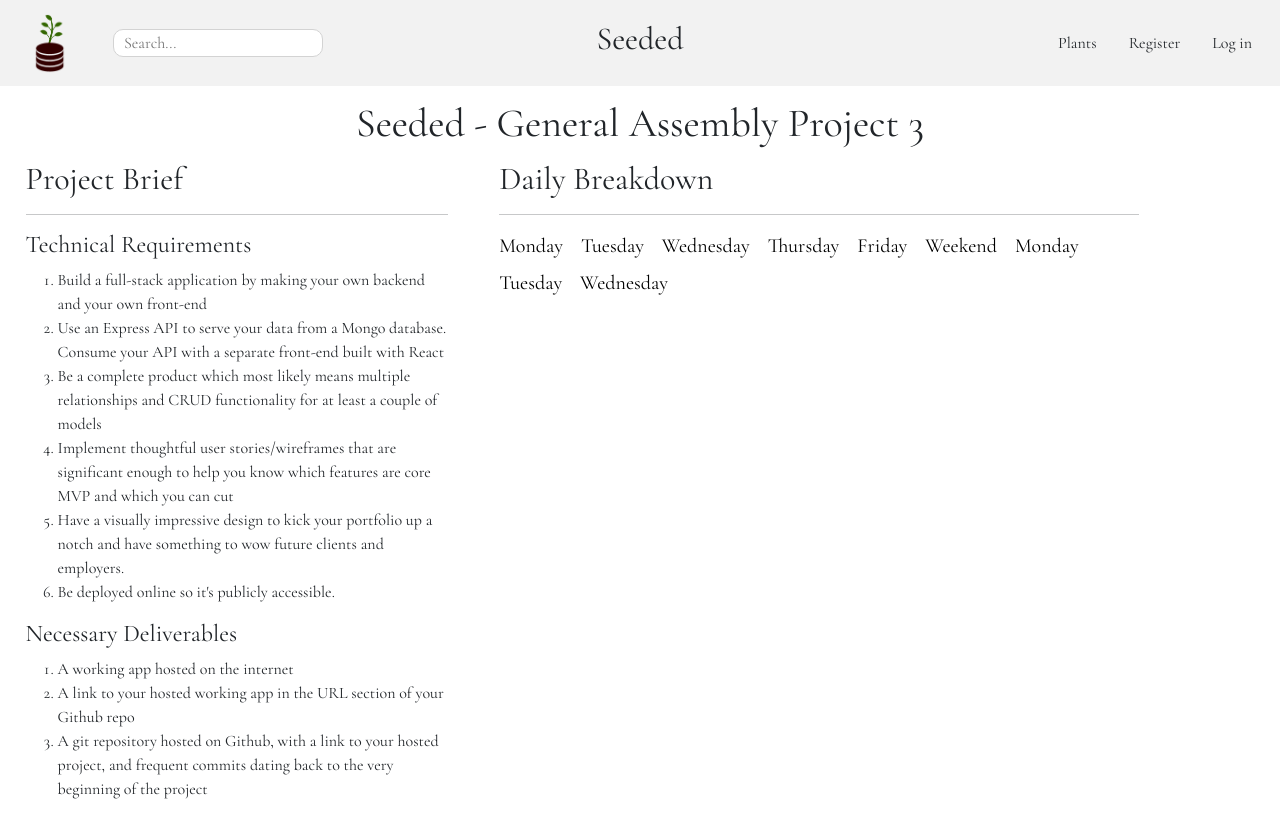
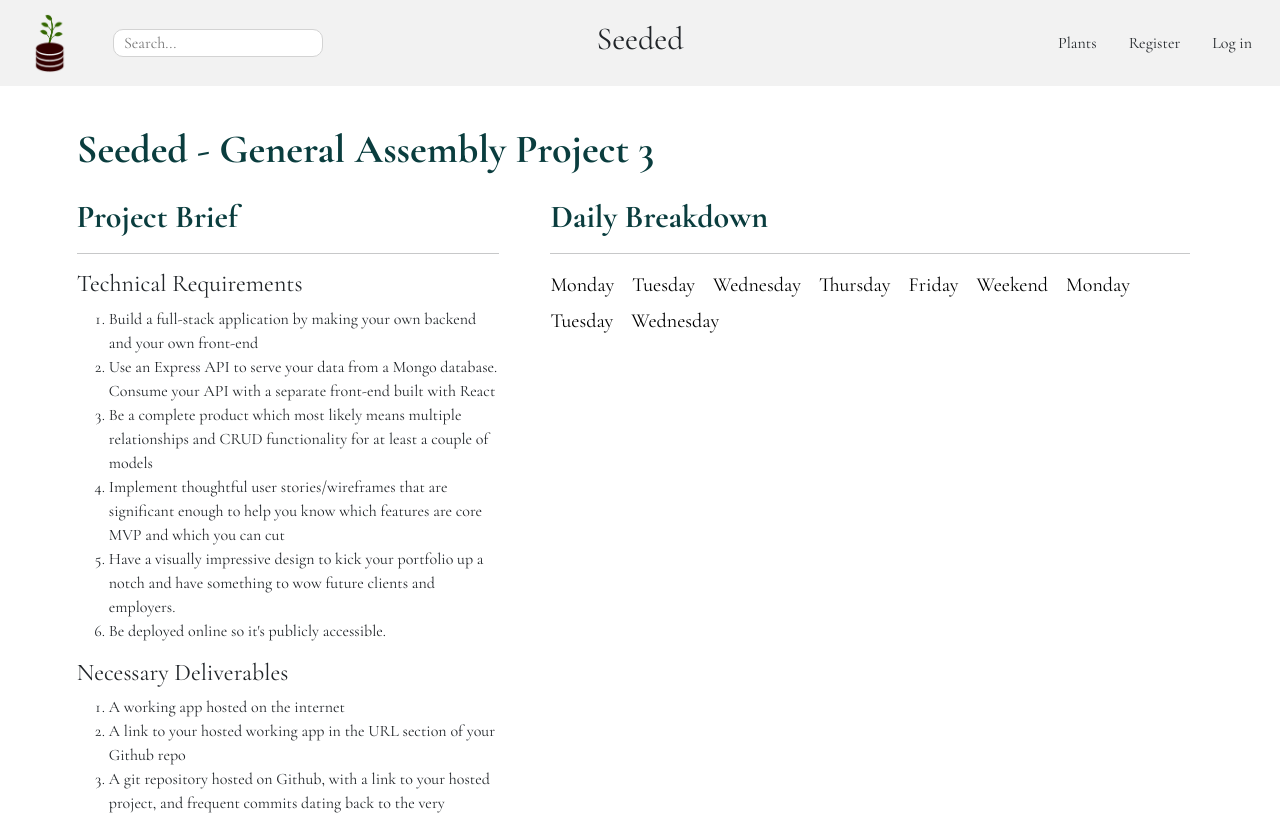
Before and after one commit to jackbdr/Project-3, a React (Create React App) app in the folder client/: page /aboutus in a window 1280 px wide. Shown: the top 815 px of the page. Built offline with nearby package versions, Linux system fonts and the light colour scheme.

Commit message:
changes on local branch

```diff
--- a/client/src/components/plants/PlantDetail.js
+++ b/client/src/components/plants/PlantDetail.js
@@ -131,8 +131,6 @@ const PlantDetail = () => {
           Authorization: `Bearer ${getToken()}`,
         }
       })
-      // console.log(data)
-      // navigate(`/api/plants/${id}/comments/${data._id}`)
     } catch (err) {
       setErrors(err.response.data)
     }
--- a/client/src/components/plants/PlantOverview.js
+++ b/client/src/components/plants/PlantOverview.js
@@ -331,8 +331,7 @@ const PlantOverview = () => {
           </div>
           {isUserAuth() ?
             <div className='addplant'>
-              <p>Do <span className='italic'>you</span> know your plants?</p>
-              <p>Why not add to the collection!</p>
+              <p>Do <span className='italic'>you</span> know your plants? Why not add to the collection!</p>
               <Link className='btn add-button' to='/plants/add'>Add a plant</Link>
             </div>
             :
--- a/client/src/components/styles/components/aboutus.scss
+++ b/client/src/components/styles/components/aboutus.scss
@@ -6,14 +6,20 @@
 
 .aboutus-left{
   width: 33%;
-  margin-left: 2%;
+  margin-left: 6%;
   margin-right: 4%;
+  h2{
+    font-weight: bold;
+    color:#0A3D3E;
+  }
 }
 .aboutus-right{
   width: 50%;
-  margin-right: 2%;
+  margin-right: 5%;
   h2{
     margin-bottom: 0;
+    font-weight: bold;
+    color:#0A3D3E;
   }
   button{
     background-color: white;
@@ -28,8 +34,9 @@
 }
 
 #credits{
-  margin-left: 2%;
+  margin-left: 6%;
   margin-top: 2%;
+  margin-bottom: 5%;
   width: 33%;
   a{
     text-decoration: none;
@@ -38,6 +45,10 @@
   }
 }
 #aboutus-header{
-  margin-top: 1%;
-  margin-bottom: 1%;
+  margin-top: 3%;
+  margin-bottom: 2%;
+  text-align: left;
+  margin-left:6%;
+  font-weight: bold;
+    color:#0A3D3E;
 }
--- a/client/src/components/styles/components/plantOverview.scss
+++ b/client/src/components/styles/components/plantOverview.scss
@@ -194,11 +194,11 @@
           margin: 0;
         }
         .add-button {
-          background-color:rgba(48, 115, 81, 1);
+          background-color:#0A3D3E;
           color: white;
           font-weight: bold;
-          width: 50%;
-          margin: 15px auto;
+          width: 70%;
+          margin: 10px 0px 5px 0px;
           border-radius: 30px;
           text-transform: uppercase;
           letter-spacing: 2px;
--- a/client/src/components/styles/components/profiles.scss
+++ b/client/src/components/styles/components/profiles.scss
@@ -13,7 +13,7 @@
   #profile-left{
     width: 15%;
     margin-right: 2.5%;
-    margin-left: 2.5%;
+    margin-left: 10%;
     border-radius: 20px;
     padding-bottom: 2%;
 
```
Also changed, not shown: 1 other file (tests, documents, lock files or other folders).
